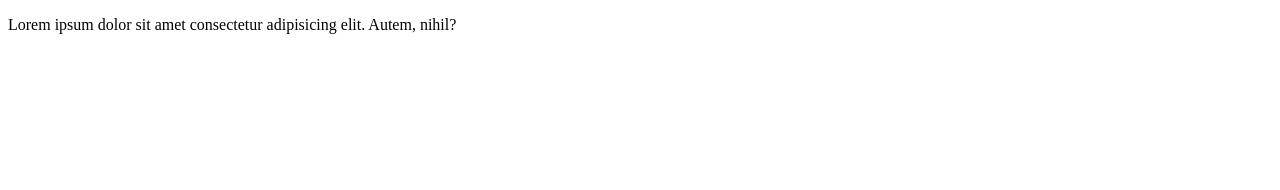
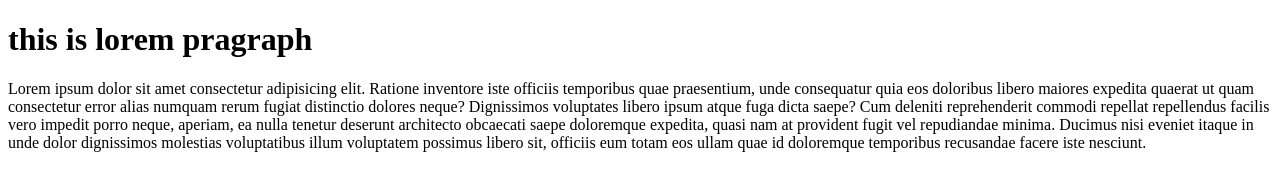
Before and after one commit to naimul13165/my-first-repo, a plain HTML site: page index.html in a window 1280 px wide. Drawn offline with Linux system fonts and the light colour scheme.

Commit message:
pragraph_add

```diff
--- a/index.html
+++ b/index.html
@@ -9,7 +9,13 @@
 </head>
 
 <body>
-    <p>Lorem ipsum dolor sit amet consectetur adipisicing elit. Autem, nihil?</p>
+    <div class="pragraph_area">
+        <h1 id="header">this is lorem pragraph</h1>
+        <p class="pra">Lorem ipsum dolor sit amet consectetur adipisicing elit. Ratione inventore iste officiis temporibus quae praesentium, unde consequatur quia eos doloribus libero maiores expedita quaerat ut quam consectetur error alias numquam rerum fugiat distinctio
+            dolores neque? Dignissimos voluptates libero ipsum atque fuga dicta saepe? Cum deleniti reprehenderit commodi repellat repellendus facilis vero impedit porro neque, aperiam, ea nulla tenetur deserunt architecto obcaecati saepe doloremque expedita,
+            quasi nam at provident fugit vel repudiandae minima. Ducimus nisi eveniet itaque in unde dolor dignissimos molestias voluptatibus illum voluptatem possimus libero sit, officiis eum totam eos ullam quae id doloremque temporibus recusandae facere
+            iste nesciunt.</p>
+    </div>
 
 </body>
 
```
